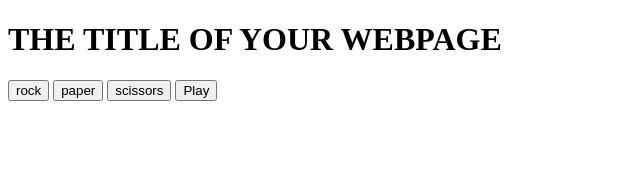
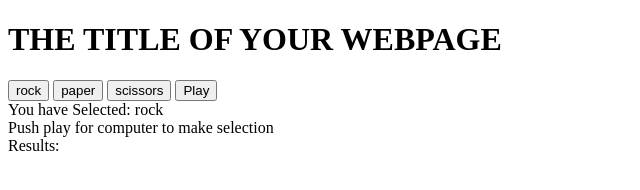
Before and after one commit to theXsingularity/Rock_paper_scissors, a plain HTML site: page rps_UI/index.html in a window 1280 px wide. Both pictures are taken after a click on the button "rock". Shown: the whole page, without its empty margins (0-640 px from the left). Drawn offline with Linux system fonts and the light colour scheme.

Commit message:
one round working with text on page

```diff
--- a/rps_UI/index.html
+++ b/rps_UI/index.html
@@ -12,7 +12,6 @@
             <h1>
               THE TITLE OF YOUR WEBPAGE
             </h1>
-            <div id="container"></div>
 
             <button type=button data-move="rock" onclick="getPlay(this)">rock</button>
 
@@ -21,6 +20,7 @@
             <button type=button data-move="scissors" onclick="getPlay(this)">scissors</button>
 
            <button type=button onclick="playRound()">Play</button>
+           <div id="container"></div>
           </body>
 
     </body>
--- a/rps_UI/script.js
+++ b/rps_UI/script.js
@@ -1,11 +1,23 @@
+let computerMove;
+let playerMove;
+
 function computerPlay() {
     let plays = ["rock", "paper", "scissors"];
-    return plays[Math.floor(Math.random() * plays.length)];
+    let play = plays[Math.floor(Math.random() * plays.length)];
+    cM.textContent = `Computer has selected: ${play}`;
+    return play;
+
 }
 
-let playerMove = "";
-let computerMove = "";
+function getPlay(button){
+    playerMove=button.getAttribute("data-move");
+    console.log(`you chose ${playerMove}`);
+    pM.textContent = `You have Selected: ${playerMove}`;
+    cM.textContent = "Push play for computer to make selection";
+  }
 
+let computer = 0;
+let player = 0;
 
 function playGame(playerMove, computerMove) {
     if ((playerMove == "rock" && computerMove == "scissors")
@@ -13,33 +25,37 @@ function playGame(playerMove, computerMove) {
     || (playerMove == "scissors" && computerMove == "paper"))
     {
         player++; //add to player score
-        return `You win! ${playerMove} beats ${computerMove}`;
+        result.textContent =  `Results: You win! ${playerMove} beats ${computerMove}`;
     } else if ((playerMove == "rock" && computerMove == "paper")
     || (playerMove == "paper" && computerMove == "scissors")
     || (playerMove == "scissors" && computerMove == "rock"))
     {
         computer++; //add to computer score
-        return `You Lose! ${computerMove} beats ${playerMove}`;
+        result.textContent =  `Results: You Lose! ${computerMove} beats ${playerMove}`;
     } else {
-        return "It's a tie!";
+        result.textContent = "Results: It's a tie!";
     }
-}
-
-function getPlay(button){
-  playerMove=button.getAttribute("data-move");
-  console.log(`you chose ${playerMove}`);
 }
 
 
 function playRound(button){
-  console.log(playerMove);
-  console.log(computerPlay());
+  console.log(playGame(playerMove, computerPlay()));
+  console.log(computer);
 }
 
 const container = document.querySelector('#container');
 
-const content = document.createElement('div');
-content.classList.add('content');
-content.textContent = playerMove; // why doesnt this work...
+const pM = document.createElement('div');
+pM.classList.add('pM');
+pM.textContent = "Please Make a Selection...";
+container.appendChild(pM);
 
-container.appendChild(content);
+const cM = document.createElement('div');
+cM.classList.add('cM');
+cM.textContent = "Push play for computer to make selection";
+container.appendChild(cM);
+
+const result = document.createElement('div');
+result.classList.add('result');
+result.textContent = "Results: ";
+container.appendChild(result);
```
